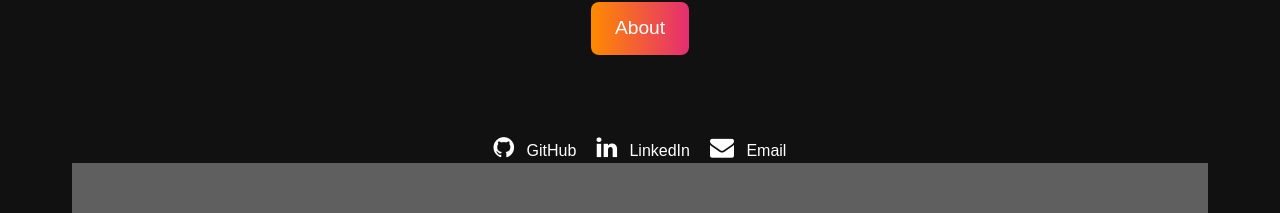
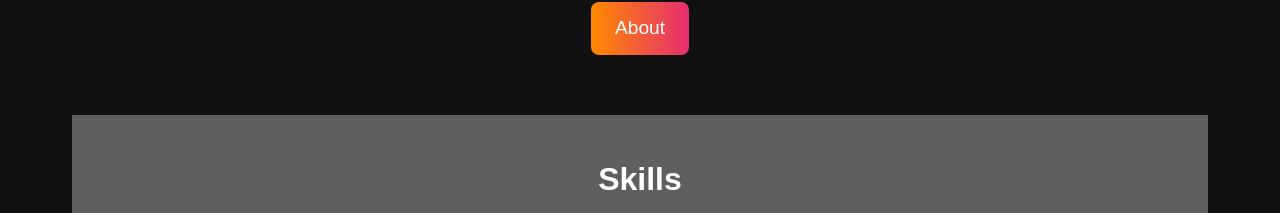
Before and after one commit to SzK14/Szk, a React (Vite) app: page / in a window 1280 px wide. Shown: the part 966-1179 px from the top of the page. Built offline with nearby package versions, Linux system fonts and the light colour scheme.

Commit message:
removed contact icons

```diff
--- a/src/components/HomePage.jsx
+++ b/src/components/HomePage.jsx
@@ -31,17 +31,6 @@ const HomePage = () => {
             </p>
           </div>
             <a href="/about" className="btn">About</a>
-        </div>
-        <div className="social-links">
-          <a href="https://github.com/SzK14" target="_blank" rel="noopener noreferrer" className="social-link">
-            <i className="fa fa-github"></i> GitHub
-          </a>
-          <a href="https://www.linkedin.com/in/sebastian-garcia-dev" target="_blank" rel="noopener noreferrer" className="social-link">
-            <i className="fa fa-linkedin"></i> LinkedIn
-          </a>
-          <a href="mailto:sebaatianj16@gmail.com" className="social-link">
-            <i className="fa fa-envelope"></i> Email
-          </a>
         </div>
       </section>
 
```
